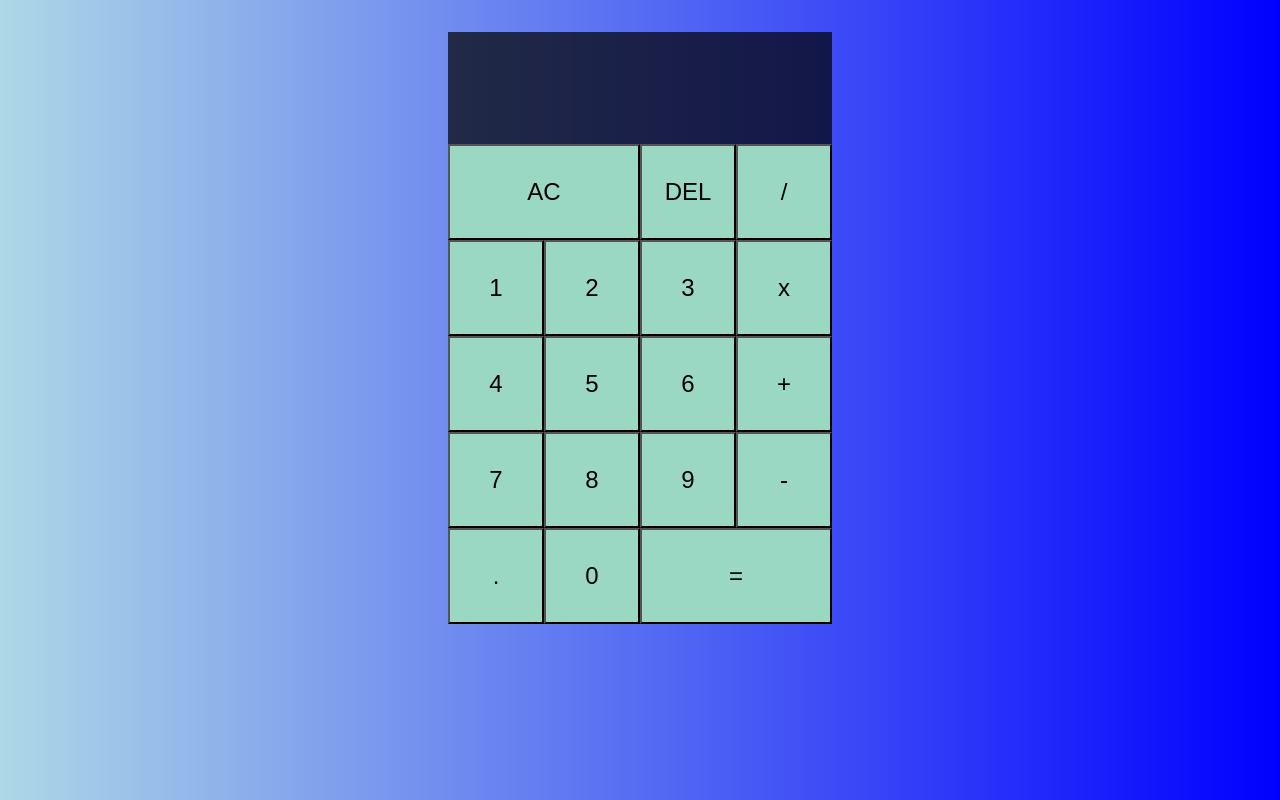
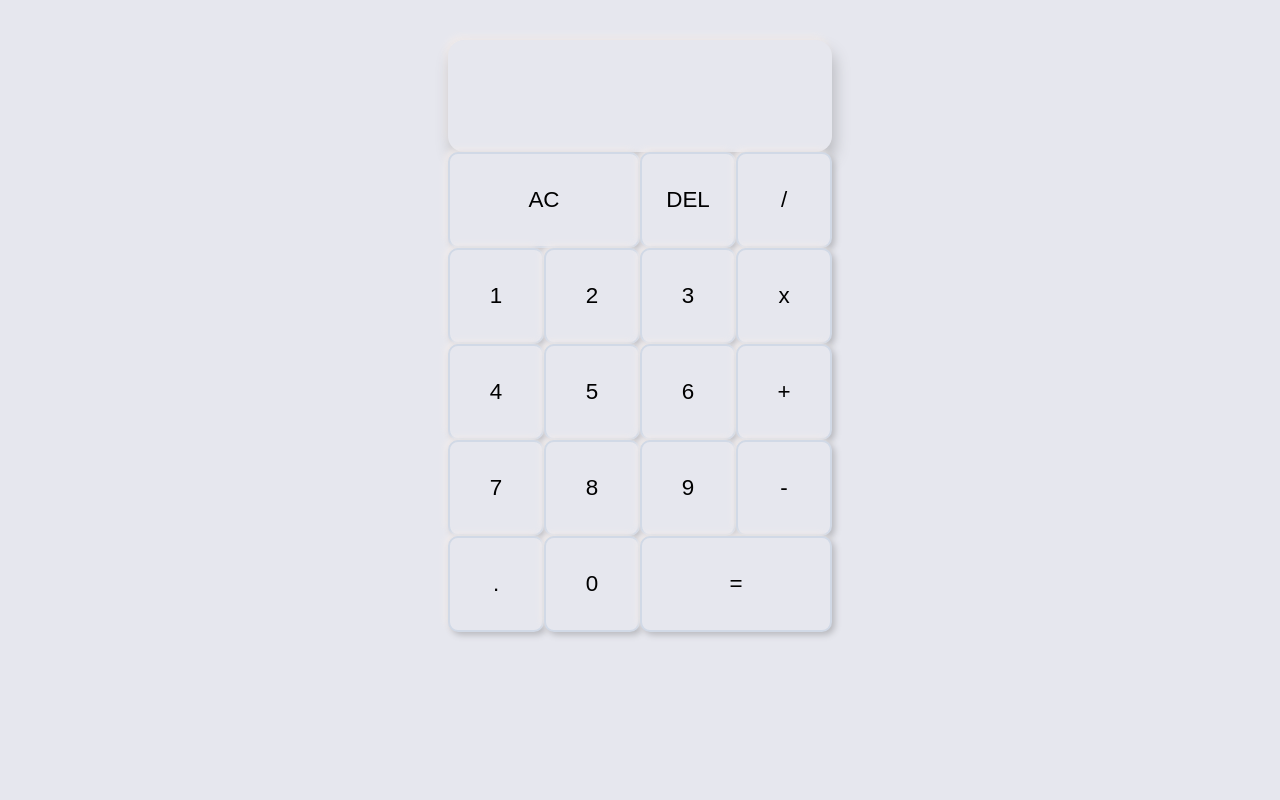
Before and after one commit to sahasourav17/Calculator-ReactJS, a React (Create React App) app in the folder calculator/: page / in a window 1280 px wide. Built offline with nearby package versions, Linux system fonts and the light colour scheme.

Commit message:
add neumorphism effect

```diff
--- a/calculator/src/styles.css
+++ b/calculator/src/styles.css
@@ -4,12 +4,13 @@
 
 body{
     margin: 0;
-    background: linear-gradient(to right,lightblue,blue);
+    /* background: linear-gradient(to right,lightblue,blue); */
+    background-color: #E6E7EE;
 }
 
 .calculator-grid{
     display: grid;
-    margin-top: 2rem;
+    margin-top: 2.5rem;
     grid-template-columns: repeat(4,6rem);
     grid-template-rows: minmax(7rem,auto) repeat(5,6rem);
     justify-content: center;
@@ -17,14 +18,19 @@ body{
 
 .calculator-grid > button{
     cursor: pointer;
-    font-size: 1.5rem;
+    font-size: 1.4rem;
     outline: none;
-    background-color: rgb(155, 216, 196);
+    background-color: #E6E7EE;
+    border: 2px solid #d1d9e6;
+    border-radius: 10px;
+    padding: auto;
+    box-shadow: 3px 3px 6px #b8b9be, -3px -3px 6px rgb(241, 236, 236);
 }
 
 .calculator-grid > button:hover,
 .calculator-grid > button:focus {
-    background-color: aliceblue;
+    -webkit-box-shadow: 3px 3px 6px #d0d2d8, -3px -3px 6px #fff;
+    box-shadow: 3px 3px 6px #b8b9be, -3px -3px 6px rgb(192, 187, 187);
 }
 
 .span-two{
@@ -33,8 +39,9 @@ body{
 
 .output{
     grid-column: 1/-1;
-    background-color: black;
-    opacity: .7;
+    background-color: #E6E7EE;
+    box-shadow: 3px 10px 15px #b8b9be, -3px -4px 6px rgb(241, 236, 236);
+    /* opacity: .5; */
     display: flex;
     flex-direction: column;
     align-items: flex-end;
@@ -42,14 +49,15 @@ body{
     padding: .7rem;
     word-wrap: break-word;
     word-break: break-all;
+    border-radius: 1rem;
 }
 
 .output .prev-operand{
-    color: rgb(208, 214, 219);
+    color: rgb(0, 0, 0);
     font-size: 1.5rem;
 }
 
 .output .cur-operand{
-    color: rgb(255, 255, 255);
+    color: rgb(0, 0, 0);
     font-size: 2.5rem;
 }
```
